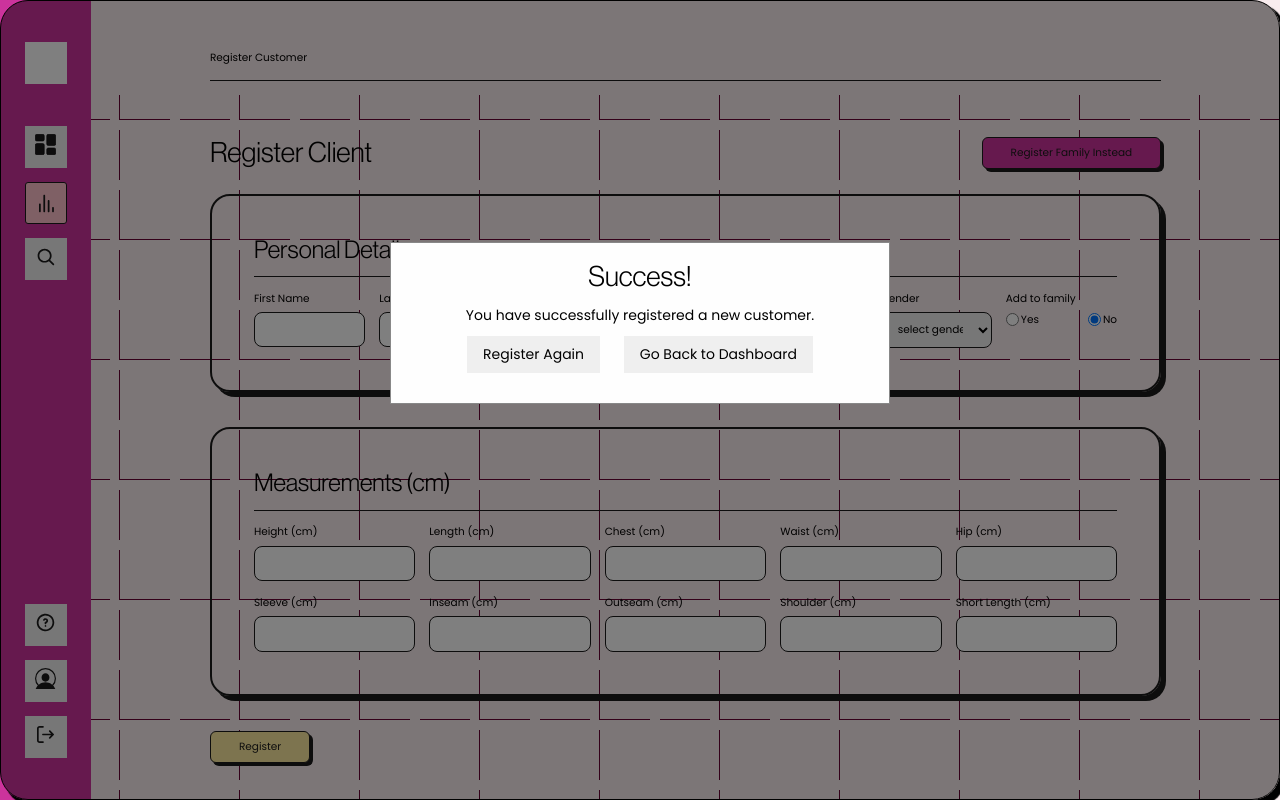
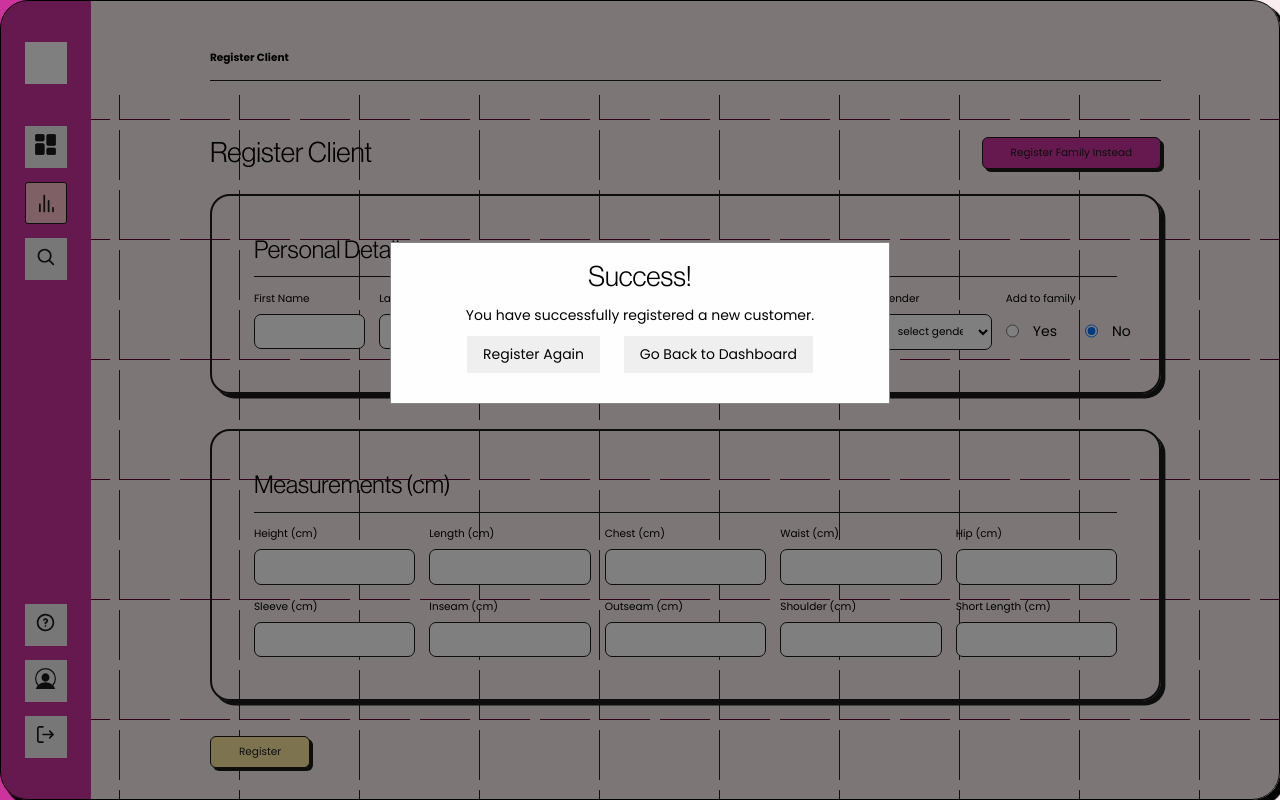
Before and after one commit to B-lovedth/Fitlocker, a PHP site: page /registerClient.php in a window 1280 px wide. Run offline with PHP 8.4, Linux system fonts and the light colour scheme; the visitor is signed in with stand-in values (Sample User, id 1); style sheets or scripts are compiled from the project's sources.

Commit message:
Tweaking

```diff
--- a/Scripts/navbar.js
+++ b/Scripts/navbar.js
@@ -35,8 +35,12 @@ window.addEventListener('resize', () => {
         hamburgerBtn.setAttribute("src", "./assets/icons/menu-hamburger.svg");
         header.classList.remove("add-border-bottom");
         overlay.classList.add("hide");
-        sideNav.classList.remove("hide");
+        if (sideNav) {
+            sideNav.classList.remove("hide");
+        }
     } else {
-        sideNav.classList.add("hide");
+        if (sideNav) {
+            sideNav.classList.add("hide");
+        }
     }
 })
--- a/Styles/main.css
+++ b/Styles/main.css
@@ -42,8 +42,8 @@
   --base-font-mobile: 10px;
 
   /* Shadows */
-  --large-shadow: 10px 10px var(--black);
-  --medium-shadow: 5px 5px var(--black);
+  --large-shadow: 0.625rem 0.625rem var(--black);
+  --medium-shadow: 0.3125rem 0.3125rem var(--black);
   --small-shadow: 3px 3px var(--black);
   --blur-shadow: 10px 10px 0.5 var(--black);
 
@@ -215,7 +215,7 @@ a {
 }
 
 .sh-md {
-  box-shadow: 5px 5px var(--black);
+  box-shadow: var(--medium-shadow);
 }
 
 .sh-sm {
@@ -237,6 +237,7 @@ a {
   width: 100%;
   align-items: center;
   justify-content: space-between;
+  gap: 1rem;
   margin-bottom: 25px;
 }
 
@@ -248,16 +249,16 @@ a {
 
 /* Each label with input should be in a div wrapper "field" */
 label {
-  margin-bottom: 0.375rem;
   font-size: var(--body-sm);
 }
 
 input, select {
   font-size: var(--body-sm);
   padding: 0.625rem 0.875rem;
-  border-radius: 8px;
+  border-radius: 0.5rem;
   border: var(--border-normal);
   width: 100%;
+  background-color: var(--white);
 }
 
 input[type="checkbox"] {
@@ -268,6 +269,11 @@ input[type="checkbox"] {
 
 input[type="checkbox"]+label {
   margin-bottom: 0;
+}
+
+input[type="radio"] {
+  width: 1rem;
+  height: 1rem;
 }
 
 .input-range {
@@ -305,6 +311,7 @@ input[type="checkbox"]+label {
 .field {
   display: flex;
   flex-direction: column;
+  gap: 0.5rem;
 }
 
 .field :where(input,select):focus {
@@ -384,14 +391,34 @@ hr {
   background-color: var(--black);
 }
 
-/* Mobile Styles */
-@media (max-width: 700px) {
+/* 2K */
+@media (min-width: 2000px) {
+  * {
+      font-size: 20px;
+  }
+}
+
+/* Tablet Styles */
+@media (max-width: 890px) {
   * {
       font-size: 12px;
   }
-  /* Clear Desktop Images */
+}
+/* Mobile Styles */
+@media (max-width: 400px) {
+  * {
+      font-size: 9px;
+  }
+}
 
+/* Extra Small Phones */
+@media (max-width: 250px) {
+  * {
+      font-size: 5px;
+  }
 }
+
+
 
 /* JS STYLES */
 .bold {
--- a/Styles/menus.css
+++ b/Styles/menus.css
@@ -32,6 +32,7 @@ header {
     display: flex;
     gap: 0.5rem;
     align-items: center;
+    font-weight: bold;
 }
 .page-title img{
     height: 1rem;
--- a/Styles/register.css
+++ b/Styles/register.css
@@ -30,17 +30,29 @@ button {
 }
 
 .flex {
+  display: -webkit-box;
+  display: -ms-flexbox;
   display: flex;
   gap: 2px;
-  align-items: center;
-  justify-content: center;
+  -webkit-box-align: center;
+      -ms-flex-align: center;
+          align-items: center;
+  -webkit-box-pack: center;
+      -ms-flex-pack: center;
+          justify-content: center;
 }
 
 .row {
+  display: -webkit-box;
+  display: -ms-flexbox;
   display: flex;
   gap: 1rem;
-  align-items: center;
-  justify-content: space-between;
+  -webkit-box-align: center;
+      -ms-flex-align: center;
+          align-items: center;
+  -webkit-box-pack: justify;
+      -ms-flex-pack: justify;
+          justify-content: space-between;
 }
 
 .modal {
@@ -67,4 +79,5 @@ button {
 .modal-content button {
   margin: 10px;
   padding: 8px 16px;
-}/*# sourceMappingURL=register.css.map */
+}
+/*# sourceMappingURL=register.css.map */
--- a/about.php
+++ b/about.php
@@ -71,7 +71,7 @@ if (isset($_SESSION['user_id'])) {
     <div id="overlay" class="hide"></div>
 
   <main>
-    <section class="page" id="about">
+    <section class="page" id="aboutUs">
       <div class="page-info">
         <h1>Who we are?</h1>
         <p>We're just a bunch of CSC students that had to do this for good grades. That's all. <br> What? Were you expecting more? Sorry nothing for you. <br> Scroll, click the button or do something man, irdc.</p>
--- a/login.php
+++ b/login.php
@@ -106,7 +106,7 @@ if (isset($_GET['forgot_password'])) {
                 <?php endif; ?>
 
             <div class="inputs-section">
-               <div class="input-container">
+               <div class="field">
                     <label for="email">Email Address</label>
                     <input type="email" name="email" id="email"
                            value="<?= htmlspecialchars($email ?? '') ?>"
@@ -116,7 +116,7 @@ if (isset($_GET['forgot_password'])) {
                     <?php endif; ?>
                 </div>
 
-                <div class="input-container">
+                <div class="field">
                     <label for="password">Password</label>
                     <input type="password" name="password" id="password"
                            placeholder="********" required>
--- a/navbar.php
+++ b/navbar.php
@@ -10,7 +10,7 @@
             <ul class="menu-items">
               <a href="./dashboard.php" class="bold sm"><li class="btn btn-sm btn-ghost">Dashboard</li></a>
               <a href="./search.php" class="sm"><li class="btn btn-sm btn-ghost">Search</li></a>
-              <a class="sm"><li class="btn btn-sm btn-ghost">Help</li></a>
+              <a href="./about.php" class="sm"><li class="btn btn-sm btn-ghost">Help</li></a>
               <a class="sm"><li class="btn btn-sm btn-ghost">Profile</li></a>
               <a class="sm"><li class="btn btn-sm btn-ghost">Settings</li></a>
             </ul>
--- a/registerClient.php
+++ b/registerClient.php
@@ -51,7 +51,7 @@ if ($_SERVER['REQUEST_METHOD'] === 'POST') {
     if ($result->num_rows > 0) {
       $family_id = $result->fetch_assoc()['family_id'];
     } else {
-      $stmt = $conn->prepare("INSERT INTO families (family_name, family_name, user_id) VALUES (?, ?, ?)");
+      $stmt = $conn->prepare("INSERT INTO families (family_name, family_address, user_id) VALUES (?, ?, ?)");
       $stmt->bind_param("ssi", $last_name, $family_address, $user_id);
       $stmt->execute();
       $family_id = $stmt->insert_id;
@@ -100,11 +100,12 @@ if ($_SERVER['REQUEST_METHOD'] === 'POST') {
 <head>
   <meta charset="UTF-8" />
   <meta name="viewport" content="width=device-width, initial-scale=1.0" />
-  <title>Register Customer</title>
+  <title>Register Client</title>
   <link rel="stylesheet" href="./Styles/main.css?v=1.0" />
   <link rel="stylesheet" href="./Styles/sidebar.css?v=1.0" />
   <link rel="stylesheet" href="./Styles/menus.css?v=1.0">
   <link rel="stylesheet" href="./Styles/register.css?v=1.0" />
+  <link rel="stylesheet" href="./Styles/modals.css?v=1.0">
 </head>
 
 <body>
@@ -146,20 +147,20 @@ if ($_SERVER['REQUEST_METHOD'] === 'POST') {
             <div class="field">
               <label for="gender">Gender</label>
               <select name="gender" id="gender" required>
-                <option disabled selected>select gender</option>
-                <option value="male">Male</option>
-                <option value="female">Female</option>
-                <option value="other">Other</option>
+                <option class="sm" disabled selected>select gender</option>
+                <option class="sm" value="male">Male</option>
+                <option class="sm" value="female">Female</option>
+                <option class="sm" value="other">Other</option>
               </select>
             </div>
             <div class="field">
-              <label for="add_to_family">Add to family</label>
+              <p class="sm">Add to family<p>
               <div class="row">
-                <label class="flex small">
-                  <input type="radio" name="add_to_family" value="yes">Yes
+                <input type="radio" name="add_to_family" value="yes" id="yes">Yes
+                <label for="yes" class="flex sm">
                 </label>
-                <label class="flex small">
-                  <input type="radio" name="add_to_family" value="no" checked>No
+                <input type="radio" name="add_to_family" value="no" checked id="no">No
+                <label for="yes" class="flex sm">
                 </label>
               </div>
             </div>
--- a/registerFamily.php
+++ b/registerFamily.php
@@ -230,7 +230,7 @@ if ($_SERVER['REQUEST_METHOD'] === 'POST') {
                 <a href="./registerClient.php"><button class="btn btn-sm btn-secondary sh-sm">Register Client Instead</button></a>
             </div>
             <form class="clientForm" action="registerFamily.php" method="POST">
-                <div class="personal panel">
+                <div class="personal panel sh-lg">
                     <h3>Family Details</h3>
                     <hr>
                     <div class="fields slim">
@@ -248,7 +248,7 @@ if ($_SERVER['REQUEST_METHOD'] === 'POST') {
                         </div>
                     </div>
                 </div>
-                <div class="measurement panel">
+                <div class="measurement panel sh-md">
                     <h3>Select Customers to Add to Family</h3>
                     <hr>
                     <div class="fields wide">
```
Also changed, not shown: Styles/about.css (+51 -9 lines), Styles/about.scss (+19 -3 lines), Styles/homepagestyles.css (+59 -2 lines), Styles/search.css (+12 -3 lines), search.php (+9 -3 lines), signup.php (+5 -5 lines), Styles/modals.css (added), 3 other files.
